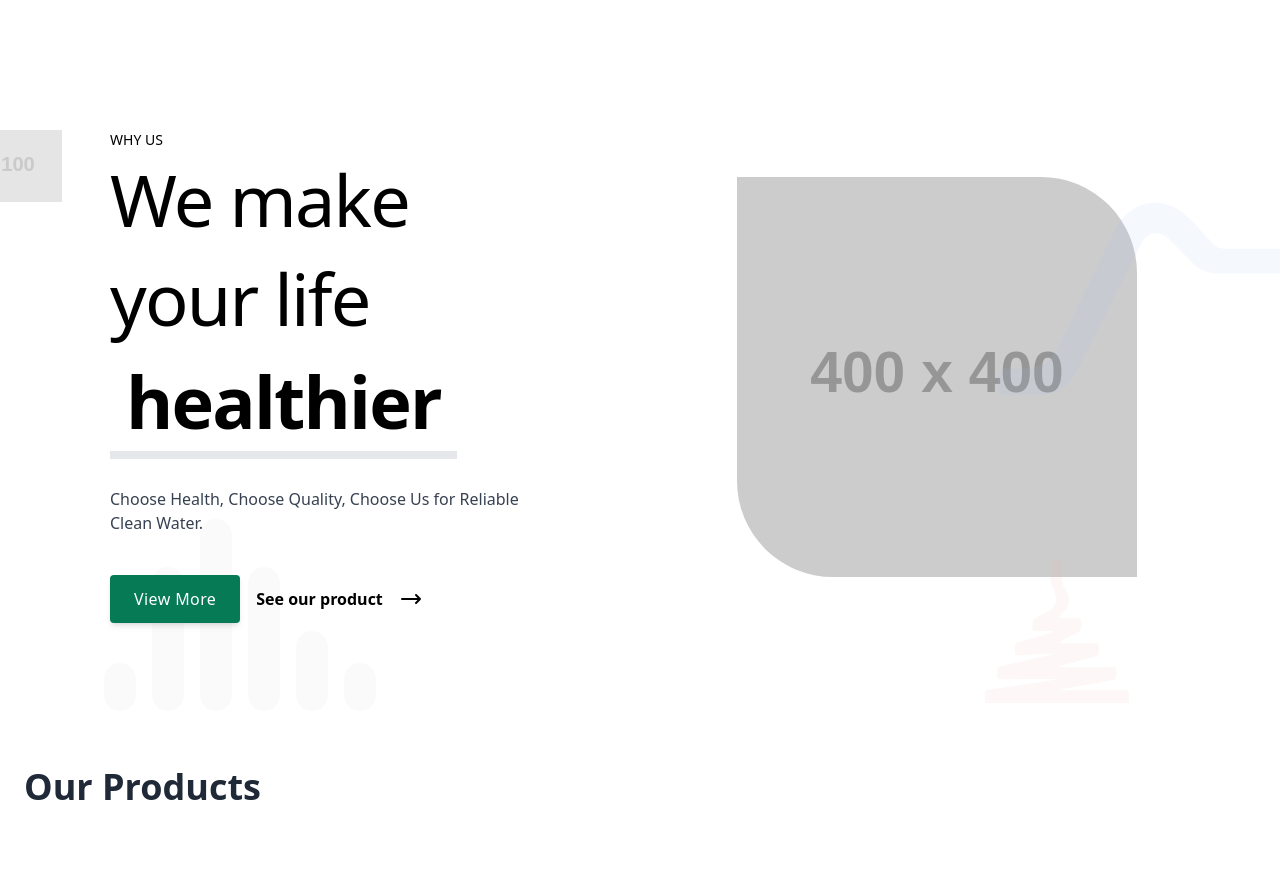
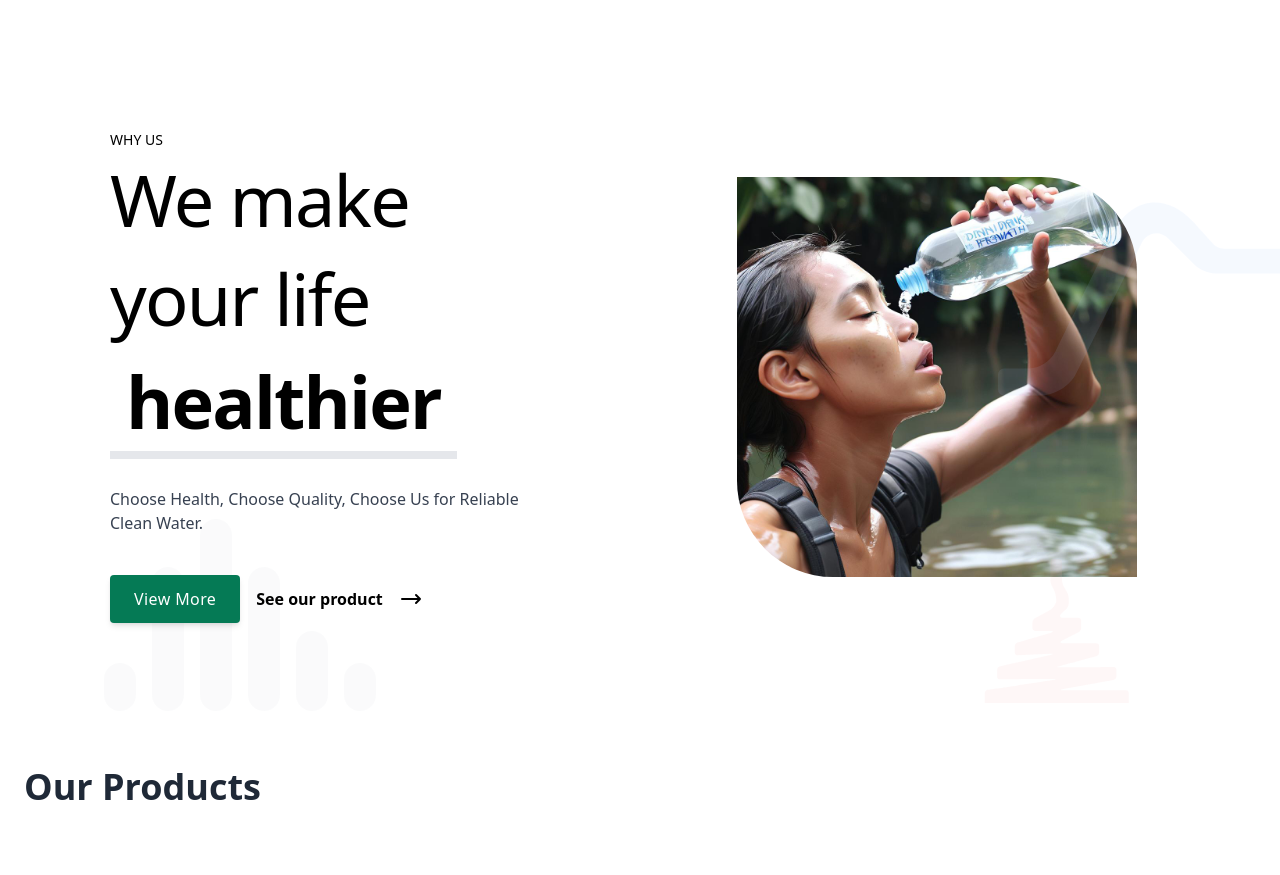
Before and after one commit to isnendyankp/RevoU-Final-Project-FE-Group-D, a Next.js app in the folder purewater/: page / in a window 1280 px wide. Shown: the part 1720-2595 px from the top of the page. Built offline with nearby package versions, Linux system fonts and the light colour scheme.

Commit message:
add image

```diff
--- a/purewater/src/components/Why/index.tsx
+++ b/purewater/src/components/Why/index.tsx
@@ -1,4 +1,5 @@
 import React from "react"
+import Image from 'next/image'
 
 const WhyUs = () => {
   return (
@@ -7,9 +8,9 @@ const WhyUs = () => {
         <div className="relative mx-auto h-full px-4  pb-20   md:pb-10 sm:max-w-xl md:max-w-full md:px-24 lg:max-w-screen-xl lg:px-8">
             <div className="flex flex-col items-center justify-between lg:flex-row py-16">
                 <div className=" relative ">
-                    <div className=" absolute top-0 -left-48 z-0  opacity-50 ">
+                    {/* <div className=" absolute top-0 -left-48 z-0  opacity-50 ">
                         <img src="https://placehold.co/200x100" className="w-36 z-0  h-full    object-fill fill-y text-y   "/>
-                    </div>
+                    </div> */}
                     <div className="lg:max-w-xl lg:pr-5 relative z-40">
                         <p className="flex text-sm uppercase text-black  ">
 
@@ -38,7 +39,12 @@ const WhyUs = () => {
                         <path stroke-linecap="round" stroke-linejoin="round" d="M16 17l-4 4m0 0l-4-4m4 4V3"></path>
                     </svg>
                     <div className="abg-orange-400 mx-auto w-fit overflow-hidden rounded-[6rem] rounded-br-none rounded-tl-none">
-                        <img src="https://placehold.co/400x400"/>
+                        <Image
+                            src={`/assets/WhyUs-1.jpg`}
+                            width={400}
+                            height={400}
+                            alt="Orang minum"
+                        />
                     </div>
                 </div>
             </div>
```
Also changed, not shown: purewater/public/assets/WhyUs-1.jpg (added).
